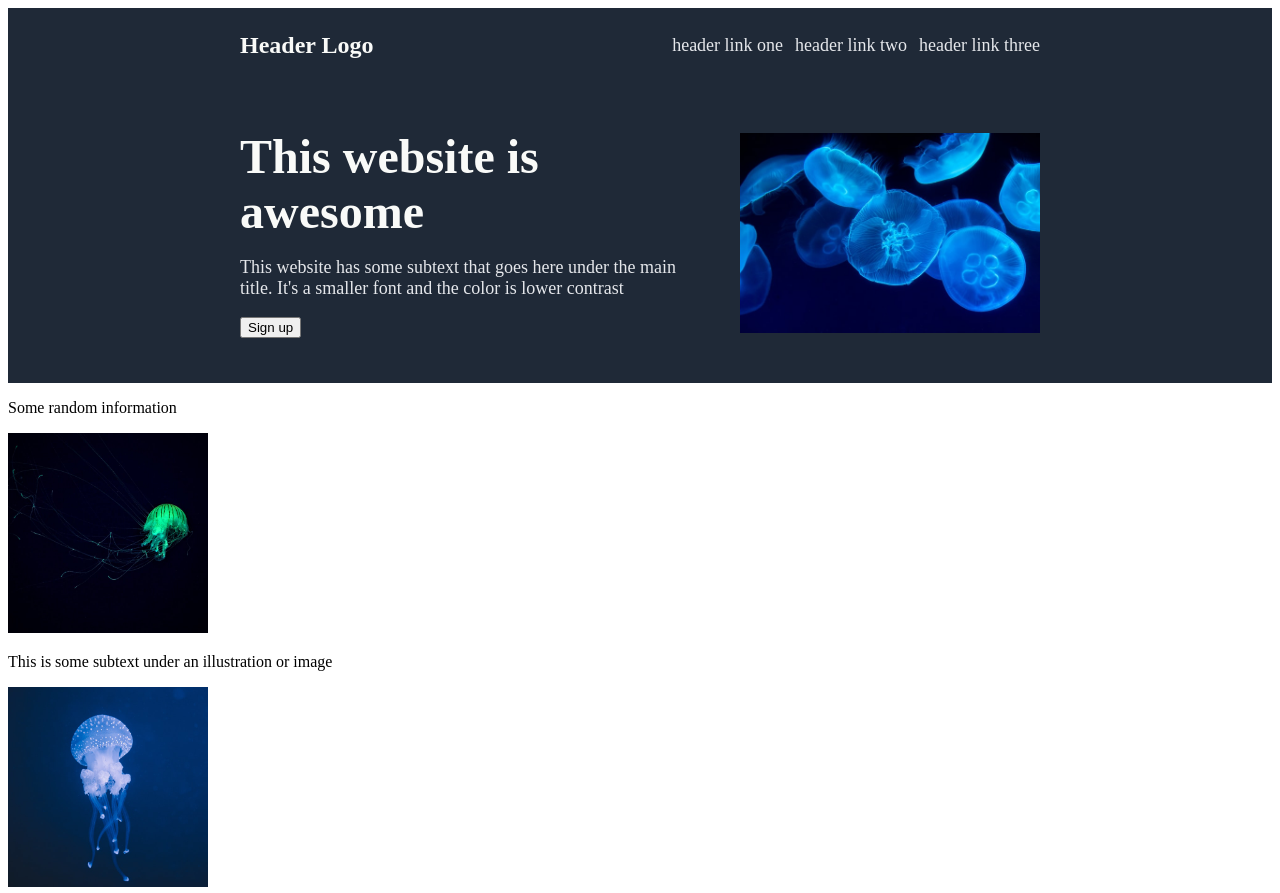
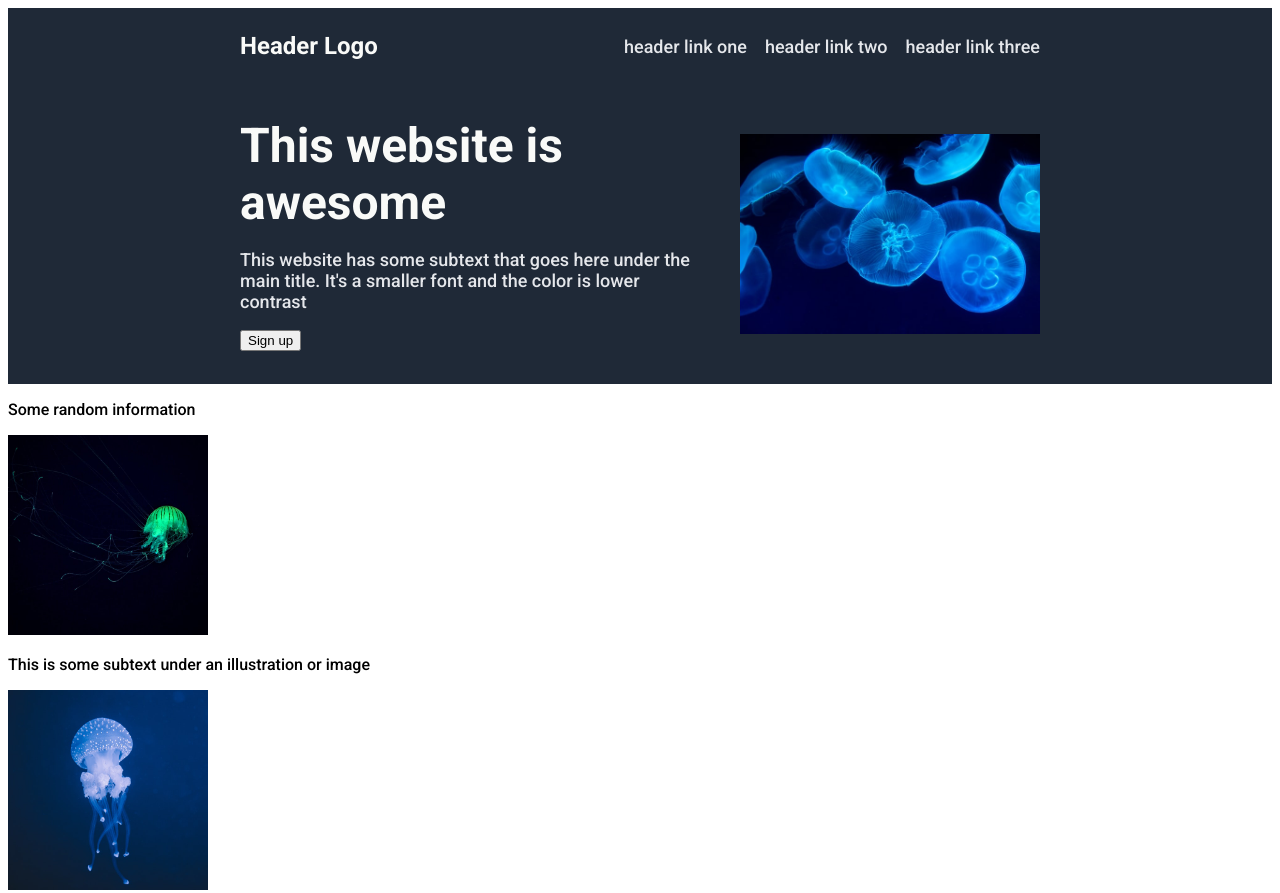
Before and after one commit to rdat5/landing-page, a plain HTML site: page index.html in a window 1280 px wide. Shown: the top 893 px of the page. Drawn offline with Linux system fonts and the light colour scheme.

Commit message:
Use Roboto font

```diff
--- a/index.html
+++ b/index.html
@@ -4,6 +4,9 @@
     <meta charset="UTF-8">
     <title>Landing-Page</title>
     <link rel="stylesheet" href="style.css">
+    <link rel="preconnect" href="https://fonts.googleapis.com">
+    <link rel="preconnect" href="https://fonts.gstatic.com" crossorigin>
+    <link href="https://fonts.googleapis.com/css2?family=Roboto:ital,wght@0,500;0,700;1,500&display=swap" rel="stylesheet">
 </head>
 <body>
     <div class="header-background">
--- a/style.css
+++ b/style.css
@@ -1,4 +1,8 @@
 /* style.css */
+
+body {
+    font-family: 'Roboto', sans-serif;
+}
 
 .header-background {
     background-color: #1F2937;
@@ -30,7 +34,7 @@
     display: flex;
     padding: 0;
     margin: 0;
-    gap: 12px;
+    gap: 18px;
 }
 
 .top-bar ul a{
@@ -57,3 +61,4 @@
     align-items: center;
     gap: 40px;
     height: 300px;
+}
```
